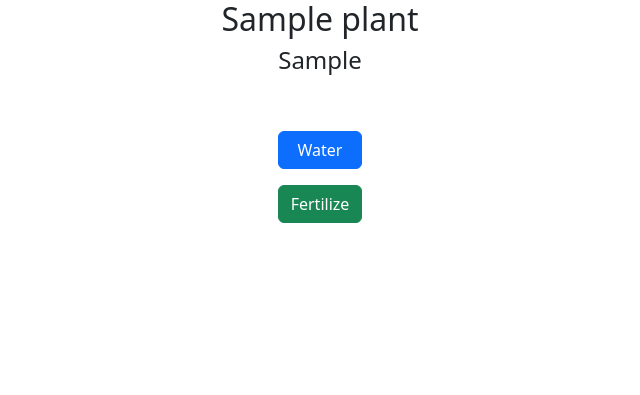
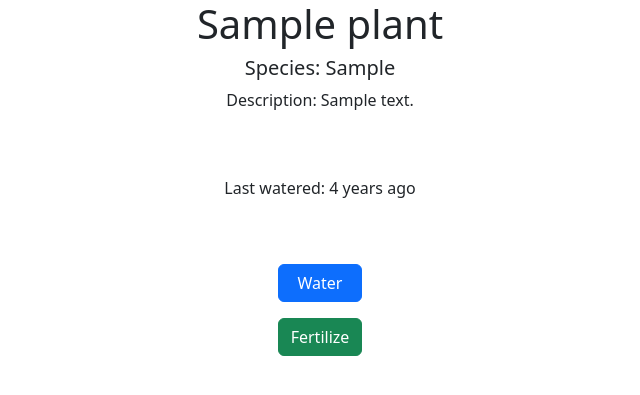
Before and after one commit to jamedeus/plant-tracker, a Django app: page /manage/00000000-0000-0000-0000-000000000001 in a window 1280 px wide. Shown: the top 395 px of the page, without its empty margins (320-960 px from the left). Run offline with Django 5.2, Linux system fonts and the light colour scheme; tables that the repository leaves empty hold one stand-in row (values such as "Sample post"); some libraries are stand-ins or nearby versions.

Commit message:
Show last-watered and last-fertilized times
Use luxon to convert to human-readable time difference (eg: '20 hours ago')

```diff
--- a/backend/plant_tracker/models.py
+++ b/backend/plant_tracker/models.py
@@ -18,6 +18,20 @@
         null=True
     )
 
+    def last_watered(self):
+        last_event = self.waterevent_set.all().order_by('timestamp').last()
+        if last_event:
+            return last_event.timestamp.isoformat()
+        else:
+            return None
+
+    def last_fertilized(self):
+        last_event = self.fertilizeevent_set.all().order_by('timestamp').last()
+        if last_event:
+            return last_event.timestamp.isoformat()
+        else:
+            return None
+
 
 class WaterEvent(models.Model):
     plant = models.ForeignKey(Plant, on_delete=models.CASCADE)
--- a/backend/plant_tracker/templates/plant_tracker/manage.html
+++ b/backend/plant_tracker/templates/plant_tracker/manage.html
@@ -1,11 +1,12 @@
 <!DOCTYPE html>
 <html lang="en">
 <head>
-    <title>Register New Plant</title>
+    <title>Manage Plant</title>
     <meta charset="utf-8">
     <meta name="viewport" content="width=device-width, initial-scale=1">
     <link rel="stylesheet" href="https://cdn.jsdelivr.net/npm/bootstrap@5.3.2/dist/css/bootstrap.min.css" integrity="sha384-T3c6CoIi6uLrA9TneNEoa7RxnatzjcDSCmG1MXxSR1GAsXEV/Dwwykc2MPK8M2HN" crossorigin="anonymous">
     <script src="https://cdn.jsdelivr.net/npm/bootstrap@5.3.2/dist/js/bootstrap.bundle.min.js" integrity="sha384-C6RzsynM9kWDrMNeT87bh95OGNyZPhcTNXj1NW7RuBCsyN/o0jlpcV8Qyq46cDfL" crossorigin="anonymous"></script>
+    <script src="https://cdn.jsdelivr.net/npm/luxon@3.4.4/build/global/luxon.min.js"></script>
     <style>
         /* Limit width for readability on large screen sizes */
         @media (min-width: 1200px) {
@@ -18,8 +19,42 @@
 <body>
     <div class="container d-flex flex-column vh-100">
         <div class="d-flex flex-column text-center mb-5">
-            <h2>{{ plant.name }}</h2>
-            <h4>{{ plant.species }}</h4>
+            {% if plant.name %}
+                <h1>{{ plant.name }}</h1>
+            {% else %}
+                <h1>Unnamed Plant</h1>
+            {% endif %}
+            {% if plant.species %}
+                <h5>Species: {{ plant.species }}</h5>
+            {% endif %}
+            {% if plant.description %}
+                <p>Description: {{ plant.description }}</p>
+            {% endif %}
+        </div>
+
+        <div class="text-center mb-5">
+            <p id="lastWatered"></p>
+            <p id="lastFertilized"></p>
+            {% if plant.last_watered %}
+                <script>
+                    const timestamp = luxon.DateTime.fromISO("{{plant.last_watered}}").setZone('system');
+                    document.getElementById('lastWatered').innerHTML = `Last watered: ${timestamp.toRelative()}`;
+                </script>
+            {% else %}
+                <script>
+                    document.getElementById('lastWatered').innerHTML = 'Never watered';
+                </script>
+            {% endif %}
+            {% if plant.last_fertilized %}
+                <script>
+                    const timestamp = luxon.DateTime.fromISO("{{plant.last_fertilized}}").setZone('system');
+                    document.getElementById('lastFertilized').innerHTML = `Last fertilized: ${timestamp.toRelative()}`;
+                </script>
+            {% else %}
+                <script>
+                    document.getElementById('lastFertilized').innerHTML = 'Never fertilized';
+                </script>
+            {% endif %}
         </div>
 
         <div class="d-flex flex-column mx-auto">
```
